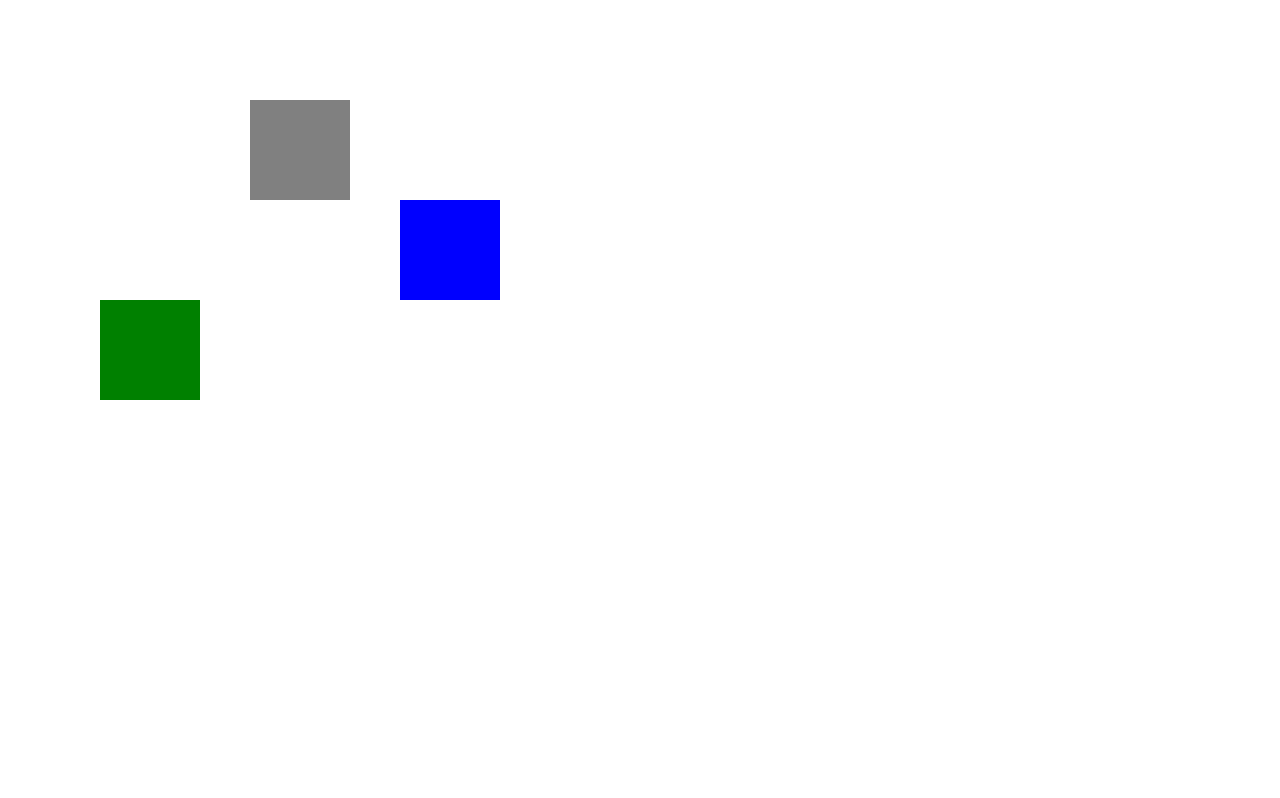
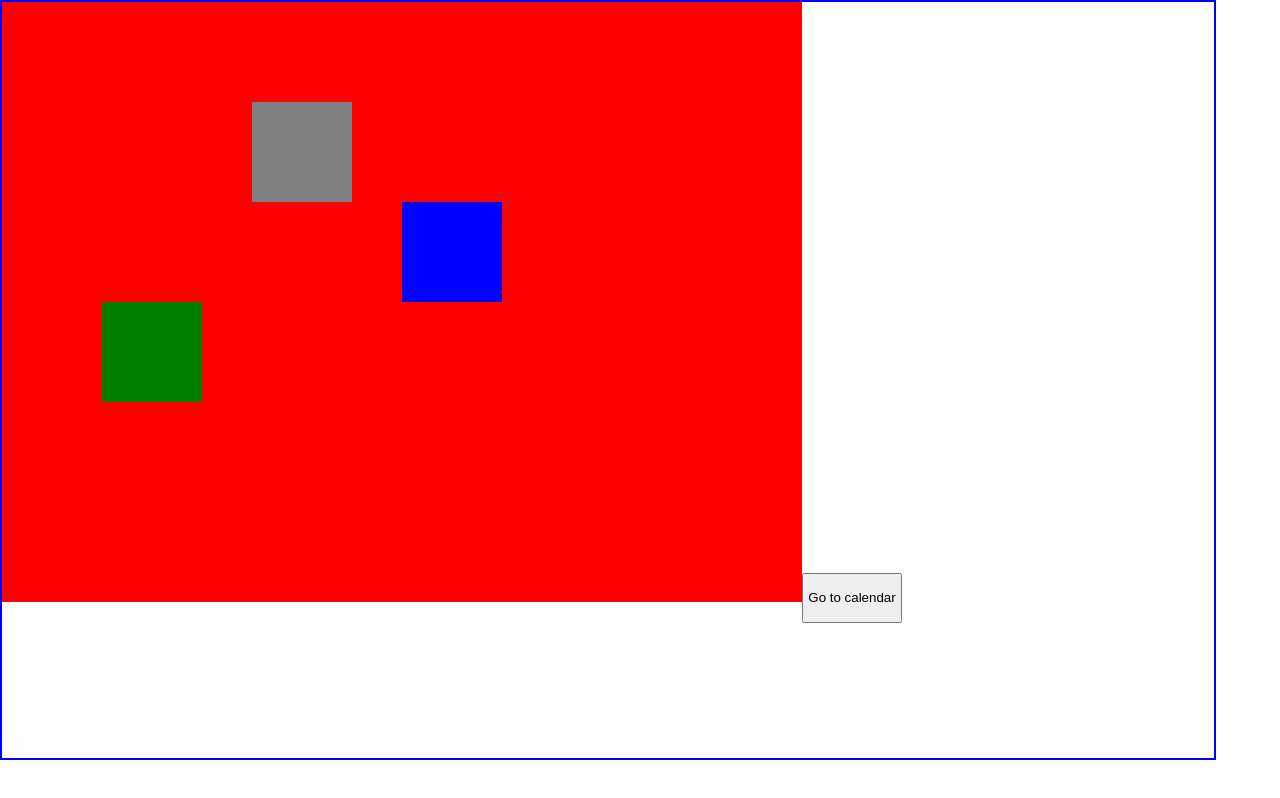
Before and after one commit to ShernanJenesisMateo/OMAS, a React (Create React App) app in the folder frontend/: page /area in a window 1280 px wide. Built offline with nearby package versions, Linux system fonts and the light colour scheme.

Commit message:
added style template for the area canvas

```diff
--- a/frontend/src/components/AreaCanvas/Area.tsx
+++ b/frontend/src/components/AreaCanvas/Area.tsx
@@ -1,5 +1,6 @@
 import Canvas from "./Canvas";
 import React, { ReactElement } from 'react';
+import { Link } from "react-router-dom";
 
 interface Seat {
     positionX: number;
@@ -22,13 +23,24 @@ export default function Area(): ReactElement {
         // Add more seats with different colors and positions
     ];
 
+    const canvasStyle: React.CSSProperties = { backgroundColor: 'red' };
+
     return (
+        <div style={{height: "95vh", width: "95vw", border:"2px solid blue"}}>
             <Canvas
                 draw={(context) => {
                     seats.forEach((seat) => drawSeat(context, seat));
                 }}
                 width={800}
                 height={600}
+                canvasStyle={canvasStyle}
             />
+				<Link to="/calendar" style={{ textDecoration: "none" }}>
+					<button style={{height: "50px", width:"100px"}}>
+                        Go to calendar
+					</button>
+				</Link>
+        </div>
+
     );
 }
--- a/frontend/src/components/AreaCanvas/Canvas.tsx
+++ b/frontend/src/components/AreaCanvas/Canvas.tsx
@@ -5,13 +5,14 @@ interface CanvasProps {
     draw: (context: CanvasRenderingContext2D | null) => void;
     width: number;
     height: number;
+    canvasStyle?: React.CSSProperties;
     // Add other props here if needed
 }
 
-const Canvas: FC<CanvasProps> = ({ draw, ...rest }) => {
+const Canvas: FC<CanvasProps> = ({ draw,canvasStyle, ...rest }) => {
     const ref = useCanvas(draw);
 
-    return <canvas ref={ref} {...rest} />
+    return <canvas ref={ref} style={canvasStyle} {...rest} />
 }
 
 export default Canvas;
--- a/frontend/src/components/AreaCanvas/UseCanvas.tsx
+++ b/frontend/src/components/AreaCanvas/UseCanvas.tsx
@@ -9,7 +9,6 @@ const useCanvas = (drawSeat: (context: CanvasRenderingContext2D | null) => void)
 
         const context = canvas.getContext('2d');
         if (!context) return;
-
         context.clearRect(0, 0, context.canvas.width, context.canvas.height);
         drawSeat(context);
     }, [drawSeat]);
--- a/frontend/src/components/login/Login.tsx
+++ b/frontend/src/components/login/Login.tsx
@@ -19,7 +19,7 @@ export default function LoginPage() {
 					<FontAwesomeIcon icon={faLock} className={LoginStyle.login__icon} />
 					<input type="password" className={LoginStyle.login__input} placeholder="Password" />
 				</div>
-				<Link to="/Area" style={{ textDecoration: "none" }}>
+				<Link to="/area" style={{ textDecoration: "none" }}>
 					<button className={`${LoginStyle.button} ${LoginStyle.login__submit}`} >
 						<span className={LoginStyle.button__text}>Log In Now</span>
 						<FontAwesomeIcon icon={faChevronRight} className={LoginStyle.button__icon} />
```
Lines whose indentation alone changed are shown as unchanged.
